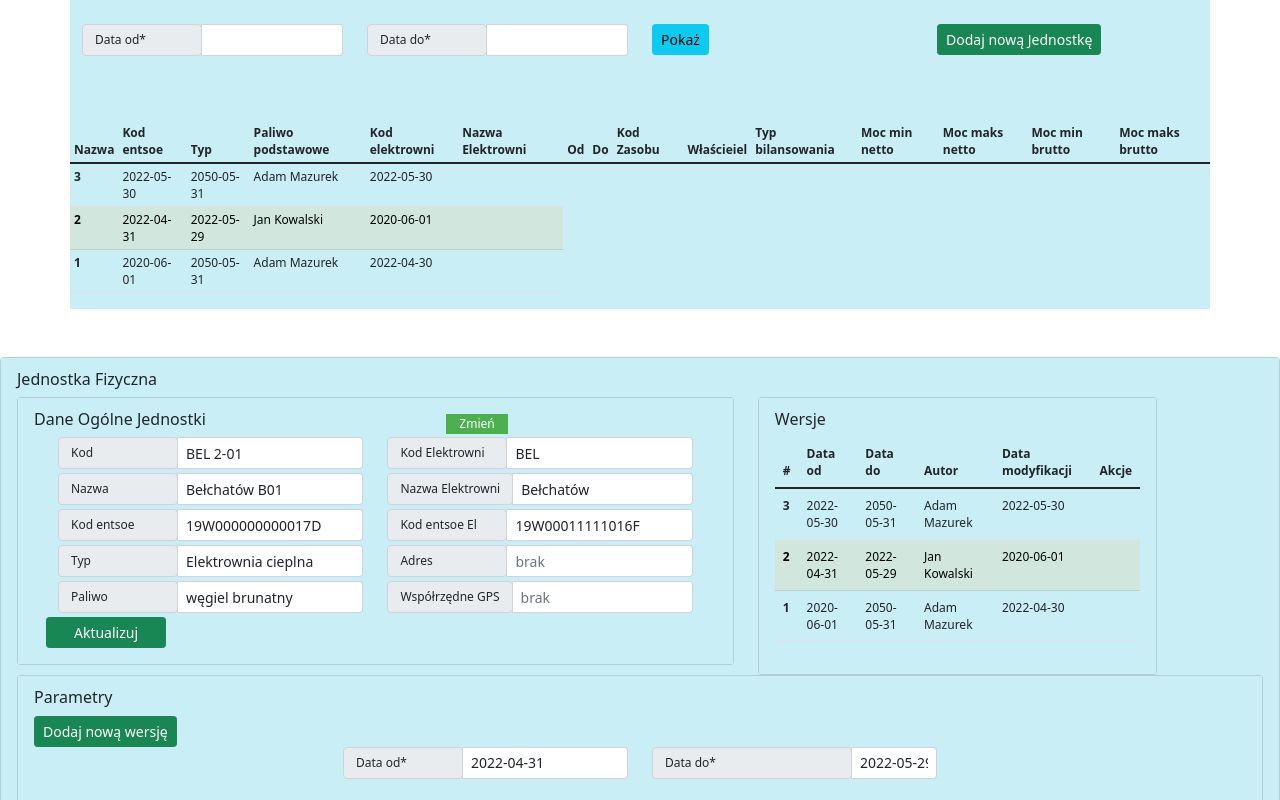
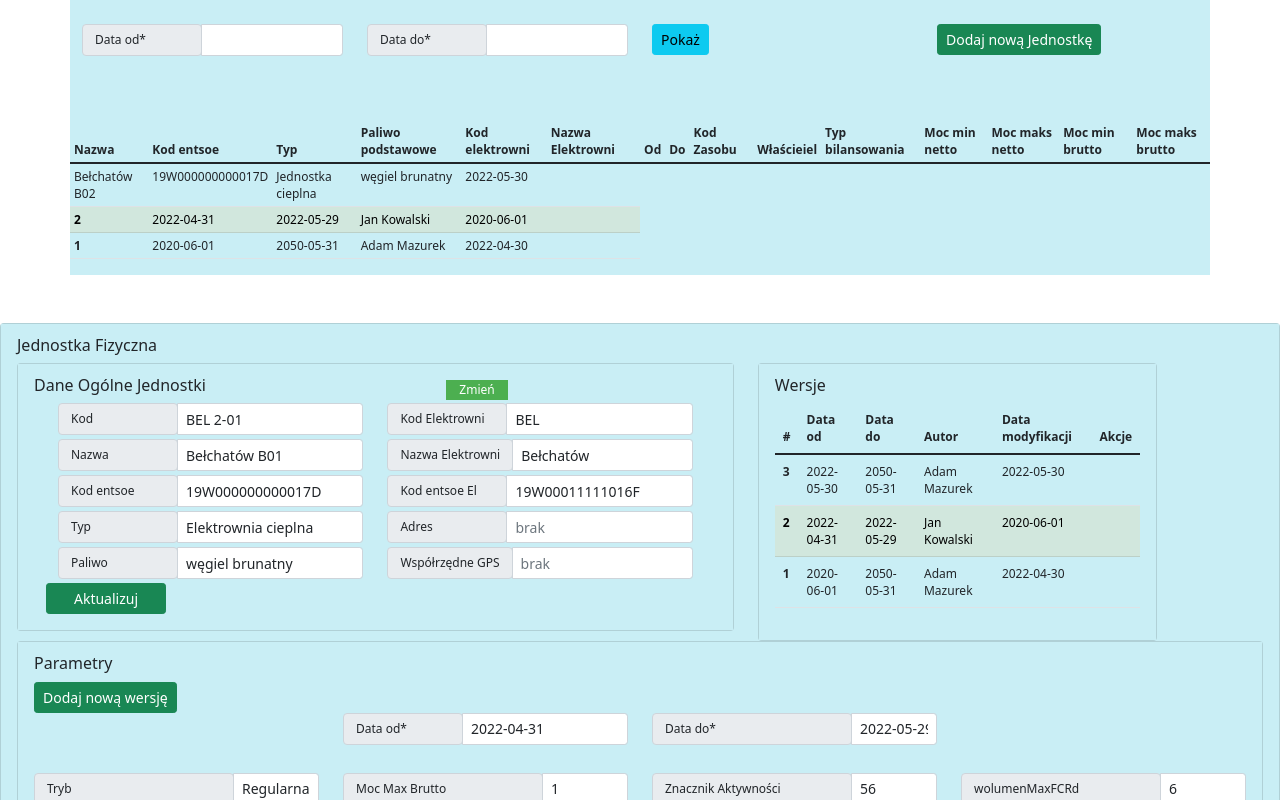
Before and after one commit to amazurek/makieta, an Angular app: page / in a window 1280 px wide. Shown: the top 800 px of the page. Built offline with nearby package versions, Linux system fonts and the light colour scheme.

Commit message:
2 files modified

```diff
--- a/src/app/jednostki-lista/jednostki-lista.component.html
+++ b/src/app/jednostki-lista/jednostki-lista.component.html
@@ -72,10 +72,10 @@
       </thead>
       <tbody>
         <tr>
-          <th scope="row">3</th>
-          <td>2022-05-30</td>
-          <td>2050-05-31</td>
-          <td>Adam Mazurek</td>
+          <td>{{jadnTbl[0].param1}}</td>
+          <td>{{jadnTbl[0].param2}}</td>
+          <td>{{jadnTbl[0].param3}}</td>
+          <td>{{jadnTbl[0].param4}}</td>
           <td>2022-05-30</td>
           <td></td>
         </tr>
--- a/src/app/jednostki-lista/jednostki-lista.component.ts
+++ b/src/app/jednostki-lista/jednostki-lista.component.ts
@@ -3,13 +3,13 @@ import { Component, OnInit } from '@angular/core';
 @Component({
   selector: 'app-jednostki-lista',
   templateUrl: './jednostki-lista.component.html',
-  styleUrls: ['./jednostki-lista.component.css']
+  styleUrls: ['./jednostki-lista.component.css'],
 })
 export class JednostkiListaComponent implements OnInit {
-
-  constructor() { }
-
-  ngOnInit() {
+  jadnTbl = [];
+  constructor() {
+    this.jadnTbl[0] = { param1: 'Bełchatów B02', param2: '19W000000000017D', param3:'Jednostka cieplna',param4:'węgiel brunatny' };
   }
 
+  ngOnInit() {}
 }
```
